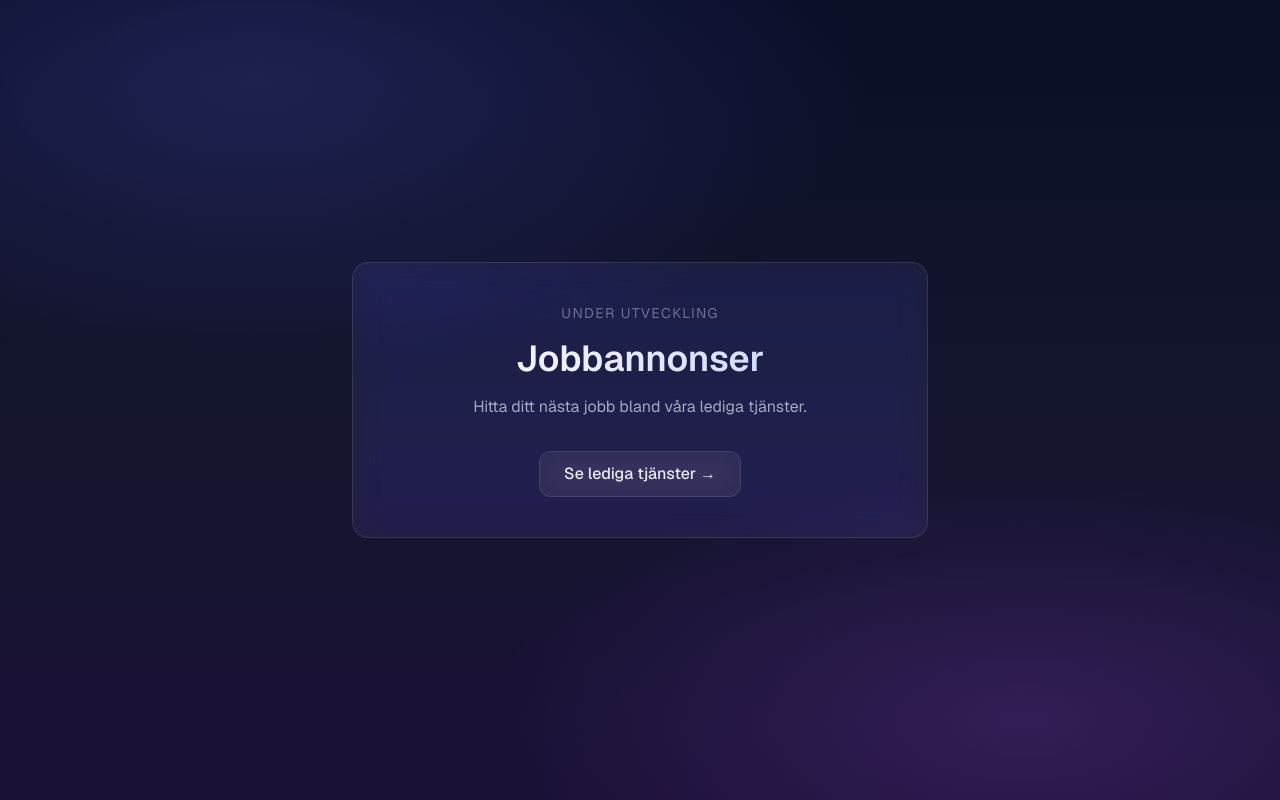
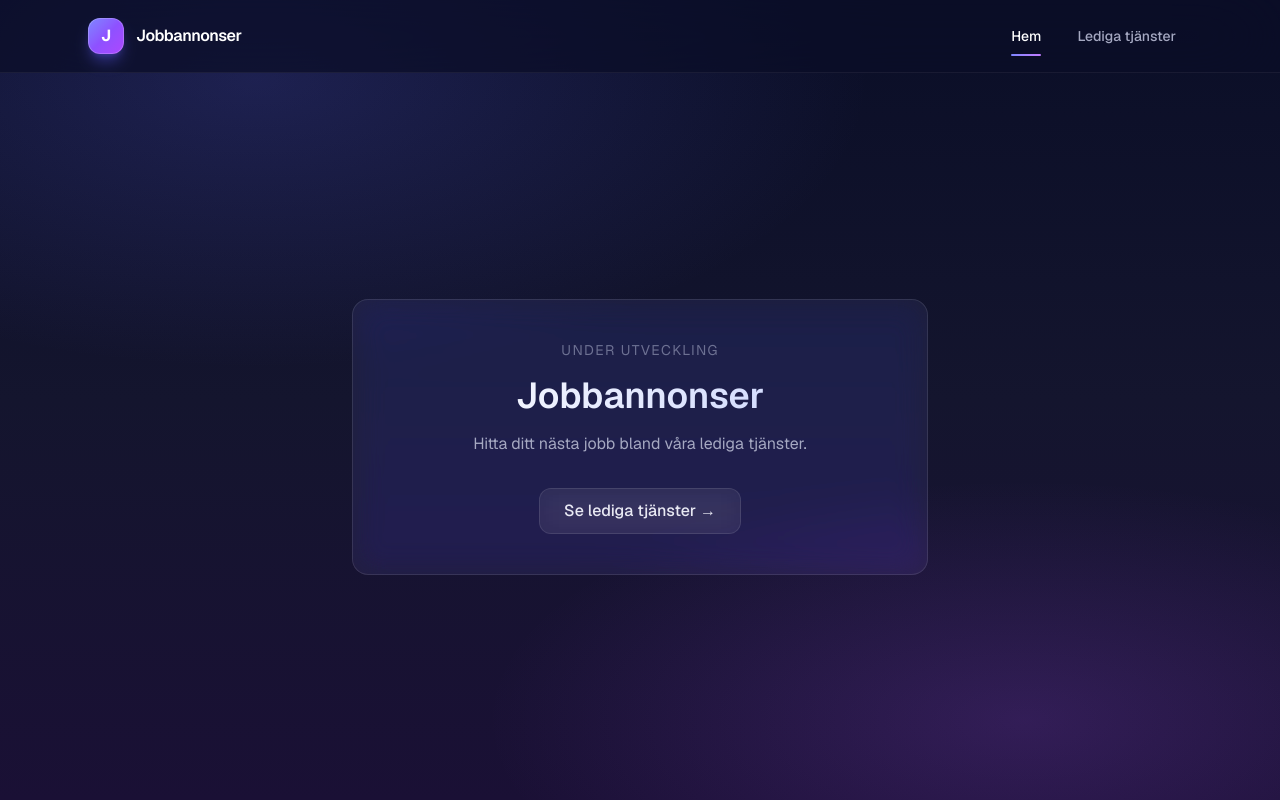
Before and after one commit to mrshed21/jobb-portal, a Next.js app: page / in a window 1280 px wide. Built offline with nearby package versions, Linux system fonts and the light colour scheme.

Commit message:
Redesign header with animated indicators and mobile menu

```diff
--- a/src/app/layout.js
+++ b/src/app/layout.js
@@ -1,5 +1,6 @@
 import { Geist, Geist_Mono } from "next/font/google";
 import "./globals.css";
+import Header from "@/components/Header";
 
 const geistSans = Geist({
   variable: "--font-geist-sans",
@@ -26,6 +27,7 @@ export default function RootLayout({ children }) {
       className={`${geistSans.variable} ${geistMono.variable} h-full antialiased`}
     >
       <body className="min-h-full flex flex-col relative overflow-x-hidden">
+        {/* Decorative blurred blobs */}
         <div
           aria-hidden="true"
           className="pointer-events-none fixed inset-0 -z-10 overflow-hidden"
@@ -35,6 +37,7 @@ export default function RootLayout({ children }) {
           <div className="absolute -bottom-40 left-1/3 h-[450px] w-[450px] rounded-full bg-violet-600/15 blur-3xl" />
         </div>
 
+        <Header />
         {children}
       </body>
     </html>
--- /dev/null
+++ b/src/components/Header.jsx
@@ -0,0 +1,182 @@
+"use client";
+
+import Link from "next/link";
+import { usePathname } from "next/navigation";
+import { useEffect, useState } from "react";
+
+const NAV_ITEMS = [
+  { href: "/", label: "Hem" },
+  { href: "/jobs", label: "Lediga tjänster" },
+];
+
+export default function Header() {
+  const pathname = usePathname();
+  const [mobileOpen, setMobileOpen] = useState(false);
+
+
+  useEffect(() => {
+    setMobileOpen(false);
+  }, [pathname]);
+
+
+  useEffect(() => {
+    if (mobileOpen) {
+      document.body.style.overflow = "hidden";
+    } else {
+      document.body.style.overflow = "";
+    }
+    return () => {
+      document.body.style.overflow = "";
+    };
+  }, [mobileOpen]);
+
+  const isActive = (href) => {
+    if (href === "/") return pathname === "/";
+    return pathname === href || pathname.startsWith(`${href}/`);
+  };
+
+  return (
+    <>
+      <header className="sticky top-0 z-40 border-b border-white/[0.06] backdrop-blur-2xl bg-[#0a0e27]/70">
+        <div className="mx-auto max-w-6xl px-4 sm:px-6 h-16 md:h-18 flex items-center justify-between">
+          {/* Brand */}
+          <Link
+            href="/"
+            className="flex items-center gap-3 group"
+            aria-label="Jobbannonser — startsida"
+          >
+            <span
+              aria-hidden="true"
+              className="relative h-9 w-9 rounded-xl bg-gradient-to-br from-indigo-400 via-violet-500 to-purple-500 flex items-center justify-center text-white font-bold shadow-lg shadow-indigo-500/40 transition-transform group-hover:scale-105"
+            >
+              <span className="text-base">J</span>
+              <span className="absolute inset-0 rounded-xl ring-1 ring-inset ring-white/20" />
+            </span>
+            <span className="hidden xs:block sm:block text-white font-semibold text-base tracking-tight group-hover:text-indigo-200 transition-colors">
+              Jobbannonser
+            </span>
+          </Link>
+
+          {/* Desktop nav */}
+          <nav
+            aria-label="Huvudmeny"
+            className="hidden md:flex items-center gap-1"
+          >
+            {NAV_ITEMS.map((item) => {
+              const active = isActive(item.href);
+              return (
+                <Link
+                  key={item.href}
+                  href={item.href}
+                  aria-current={active ? "page" : undefined}
+                  className="relative px-4 py-2 text-sm font-medium rounded-lg transition-colors group"
+                >
+                  <span
+                    className={
+                      active
+                        ? "text-white"
+                        : "text-[var(--color-fg-muted)] group-hover:text-white transition-colors"
+                    }
+                  >
+                    {item.label}
+                  </span>
+                  {/* Underline indicator */}
+                  <span
+                    aria-hidden="true"
+                    className={
+                      "absolute left-4 right-4 -bottom-0.5 h-0.5 rounded-full bg-gradient-to-r from-indigo-400 to-purple-400 transition-all duration-300 " +
+                      (active
+                        ? "opacity-100 scale-x-100"
+                        : "opacity-0 scale-x-0 group-hover:opacity-60 group-hover:scale-x-75")
+                    }
+                  />
+                </Link>
+              );
+            })}
+          </nav>
+
+          {/* Mobile hamburger */}
+          <button
+            type="button"
+            onClick={() => setMobileOpen((v) => !v)}
+            aria-label={mobileOpen ? "Stäng meny" : "Öppna meny"}
+            aria-expanded={mobileOpen}
+            aria-controls="mobile-menu"
+            className="md:hidden relative h-10 w-10 flex items-center justify-center rounded-lg border border-white/10 bg-white/5 hover:bg-white/10 transition-colors"
+          >
+            <span className="sr-only">Meny</span>
+            <div className="w-5 h-4 relative flex flex-col justify-between">
+              <span
+                className={
+                  "block h-0.5 w-full bg-white rounded transition-all duration-300 origin-center " +
+                  (mobileOpen ? "translate-y-[7px] rotate-45" : "")
+                }
+              />
+              <span
+                className={
+                  "block h-0.5 w-full bg-white rounded transition-opacity duration-200 " +
+                  (mobileOpen ? "opacity-0" : "opacity-100")
+                }
+              />
+              <span
+                className={
+                  "block h-0.5 w-full bg-white rounded transition-all duration-300 origin-center " +
+                  (mobileOpen ? "-translate-y-[7px] -rotate-45" : "")
+                }
+              />
+            </div>
+          </button>
+        </div>
+      </header>
+
+      {/* Mobile menu overlay */}
+      <div
+        id="mobile-menu"
+        className={
+          "md:hidden fixed inset-x-0 top-16 z-30 transition-all duration-300 " +
+          (mobileOpen
+            ? "opacity-100 translate-y-0 pointer-events-auto"
+            : "opacity-0 -translate-y-2 pointer-events-none")
+        }
+      >
+        <div className="mx-4 mt-2 rounded-2xl border border-white/10 bg-[#0a0e27]/95 backdrop-blur-2xl shadow-2xl shadow-black/50 overflow-hidden">
+          <nav aria-label="Mobilmeny" className="flex flex-col p-2">
+            {NAV_ITEMS.map((item) => {
+              const active = isActive(item.href);
+              return (
+                <Link
+                  key={item.href}
+                  href={item.href}
+                  aria-current={active ? "page" : undefined}
+                  className={
+                    "flex items-center justify-between px-4 py-3 rounded-xl text-base font-medium transition-colors " +
+                    (active
+                      ? "bg-white/10 text-white"
+                      : "text-[var(--color-fg-muted)] hover:bg-white/5 hover:text-white")
+                  }
+                >
+                  <span>{item.label}</span>
+                  {active && (
+                    <span
+                      aria-hidden="true"
+                      className="h-1.5 w-1.5 rounded-full bg-gradient-to-r from-indigo-400 to-purple-400"
+                    />
+                  )}
+                </Link>
+              );
+            })}
+          </nav>
+        </div>
+      </div>
+
+      {/* Backdrop لإغلاق menu عند النقر خارجه */}
+      {mobileOpen && (
+        <div
+          onClick={() => setMobileOpen(false)}
+          aria-hidden="true"
+          className="md:hidden fixed inset-0 top-16 z-20 bg-black/40 backdrop-blur-sm"
+        />
+      )}
+    </>
+  );
+}
```
